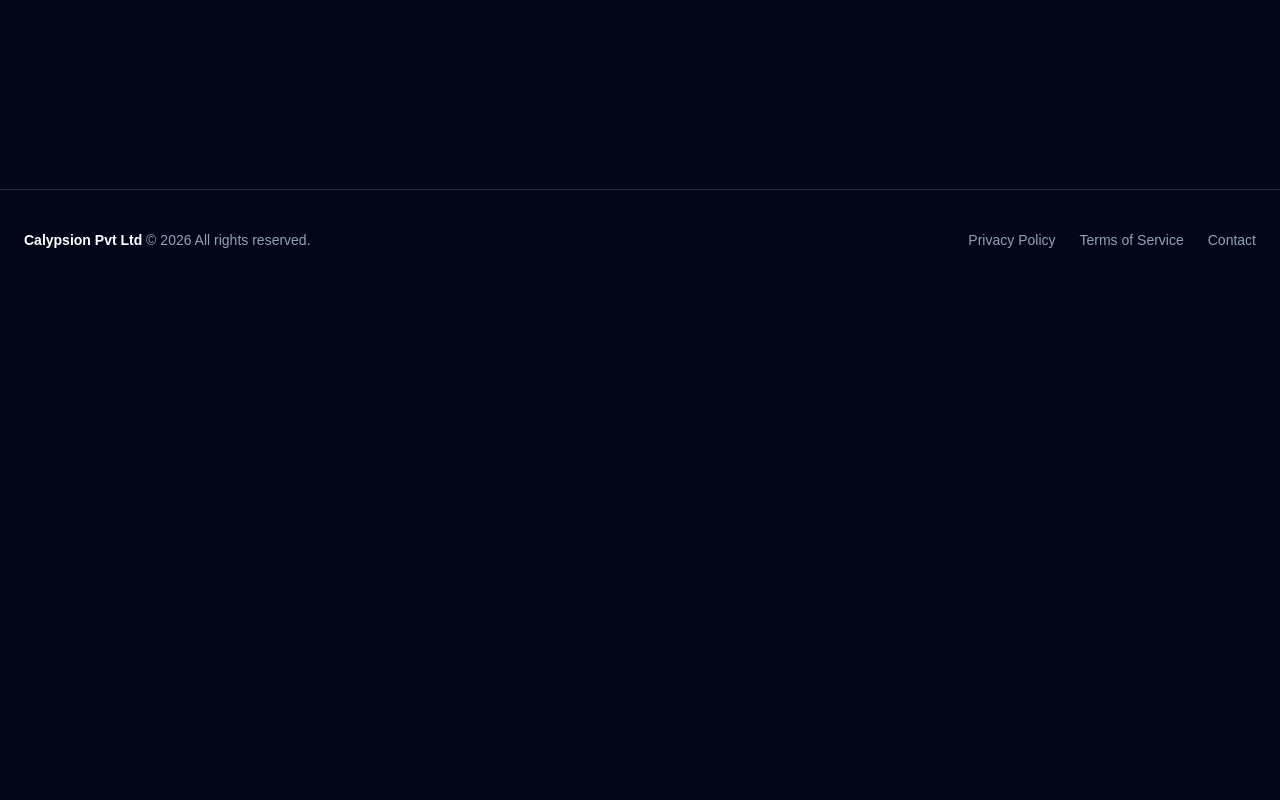
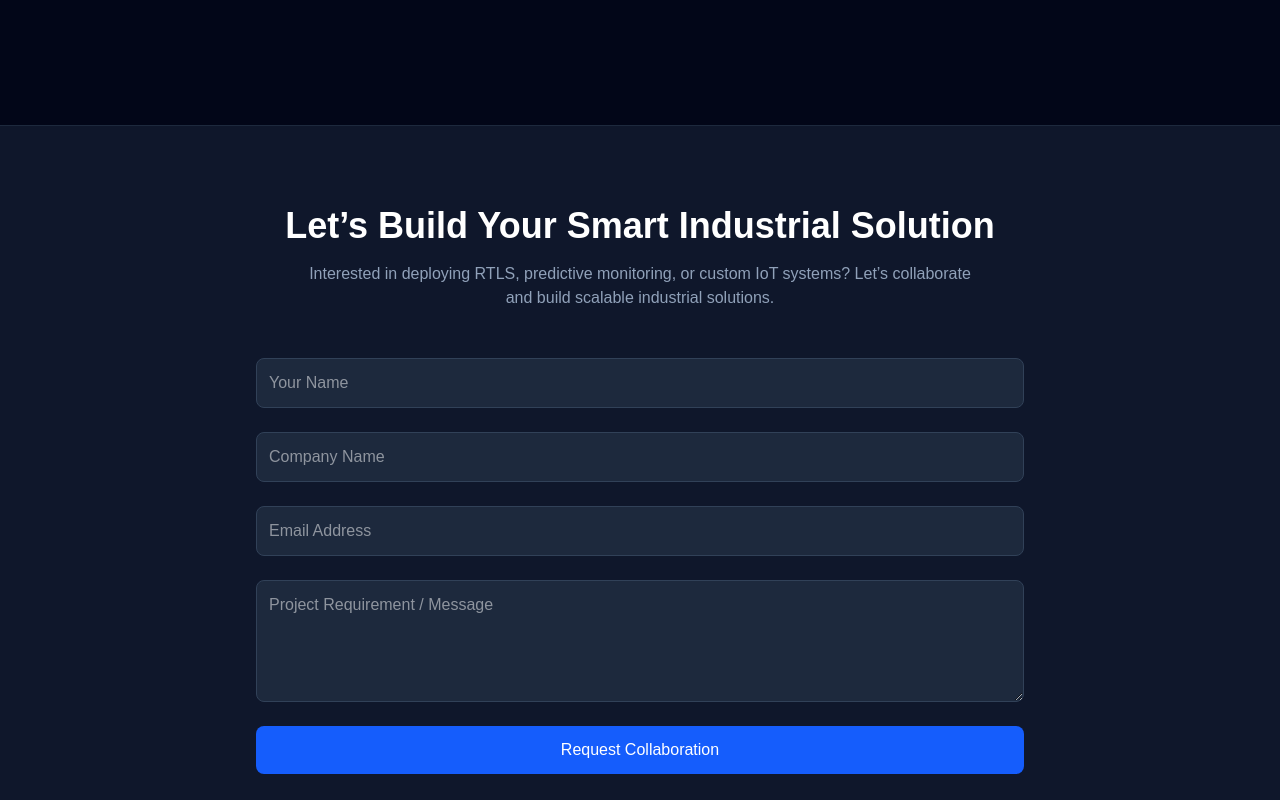
Before and after one commit to dev-calypsion/Calypsion-Dashboard, a Next.js app: page / in a window 1280 px wide. Shown: the part 740-1540 px from the top of the page. Before the commit the page ends 1030 px from the top, so only its background shows below. Built offline with nearby package versions, Linux system fonts and the light colour scheme.

Commit message:
Collaboration Request input form updated

```diff
--- /dev/null
+++ b/src/app/api/collaboration/route.ts
@@ -0,0 +1,21 @@
+import { NextResponse } from "next/server";
+
+export async function POST(req: Request) {
+  try {
+    const body = await req.json();
+
+    console.log("New Collaboration Request:", body);
+
+    // Later we store this in DB
+
+    return NextResponse.json(
+      { message: "Request received successfully" },
+      { status: 200 }
+    );
+  } catch (error) {
+    return NextResponse.json(
+      { message: "Something went wrong" },
+      { status: 500 }
+    );
+  }
+}
--- a/src/app/layout.tsx
+++ b/src/app/layout.tsx
@@ -3,6 +3,7 @@ import Footer from "@/src/shared/components/Footer";
 import Header from "@/src/shared/components/Header";
 
 import type { Metadata } from "next";
+import CollaborationSection from '../features/portal/components/CollaborationSection';
 
 export const metadata: Metadata = {
   title: "Calypsion",
@@ -19,6 +20,7 @@ export default function RootLayout({
       <body className="bg-slate-950 text-slate-200 antialiased">
         <Header />
         {children}
+        <CollaborationSection />
         <Footer />
       </body>
     </html>
--- /dev/null
+++ b/src/features/portal/components/CollaborationSection.tsx
@@ -0,0 +1,104 @@
+"use client";
+
+import { useState } from "react";
+
+export default function CollaborationSection() {
+  const [form, setForm] = useState({
+    name: "",
+    company: "",
+    email: "",
+    message: "",
+  });
+
+    const handleSubmit = async (e: React.FormEvent) => {
+        e.preventDefault();
+
+        const res = await fetch("/api/collaboration", {
+            method: "POST",
+            headers: {
+            "Content-Type": "application/json",
+            },
+            body: JSON.stringify(form),
+        });
+
+        const data = await res.json();
+        alert(data.message);
+
+        // Reset form
+        setForm({
+            name: "",
+            company: "",
+            email: "",
+            message: "",
+        });
+    };
+
+
+  return (
+    <section className="bg-slate-900 border-t border-slate-800 py-20 px-6">
+      <div className="max-w-5xl mx-auto text-center mb-12">
+        <h2 className="text-3xl md:text-4xl font-bold text-white">
+          Let’s Build Your Smart Industrial Solution
+        </h2>
+        <p className="text-slate-400 mt-4 max-w-2xl mx-auto">
+          Interested in deploying RTLS, predictive monitoring, or custom IoT
+          systems? Let’s collaborate and build scalable industrial solutions.
+        </p>
+      </div>
+
+      <form
+        onSubmit={handleSubmit}
+        className="max-w-3xl mx-auto grid gap-6"
+      >
+        <input
+          type="text"
+          value={form.name}
+          placeholder="Your Name"
+          required
+          className="p-3 rounded-lg bg-slate-800 border border-slate-700 text-white"
+          onChange={(e) =>
+            setForm({ ...form, name: e.target.value })
+          }
+        />
+
+        <input
+          type="text"
+          value={form.company}
+          placeholder="Company Name"
+          required
+          className="p-3 rounded-lg bg-slate-800 border border-slate-700 text-white"
+          onChange={(e) =>
+            setForm({ ...form, company: e.target.value })
+          }
+        />
+
+        <input
+          type="email"
+          value={form.email}
+          placeholder="Email Address"
+          required
+          className="p-3 rounded-lg bg-slate-800 border border-slate-700 text-white"
+          onChange={(e) =>
+            setForm({ ...form, email: e.target.value })
+          }
+        />
+
+        <textarea
+          placeholder="Project Requirement / Message"
+          rows={4}
+          className="p-3 rounded-lg bg-slate-800 border border-slate-700 text-white"
+          onChange={(e) =>
+            setForm({ ...form, message: e.target.value })
+          }
+        />
+
+        <button
+          type="submit"
+          className="bg-blue-600 hover:bg-blue-700 text-white py-3 rounded-lg font-medium transition"
+        >
+          Request Collaboration
+        </button>
+      </form>
+    </section>
+  );
+}
```
